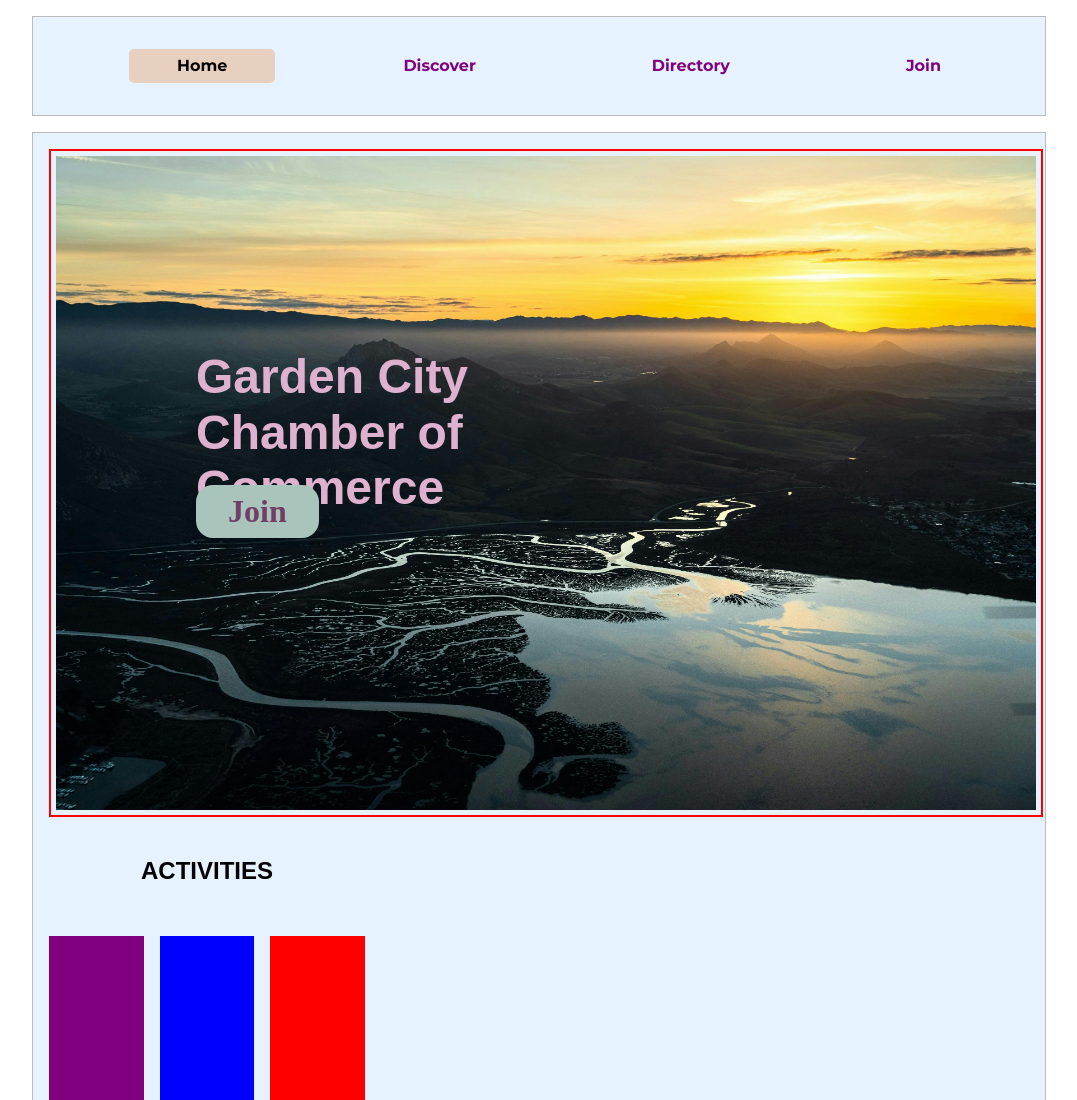
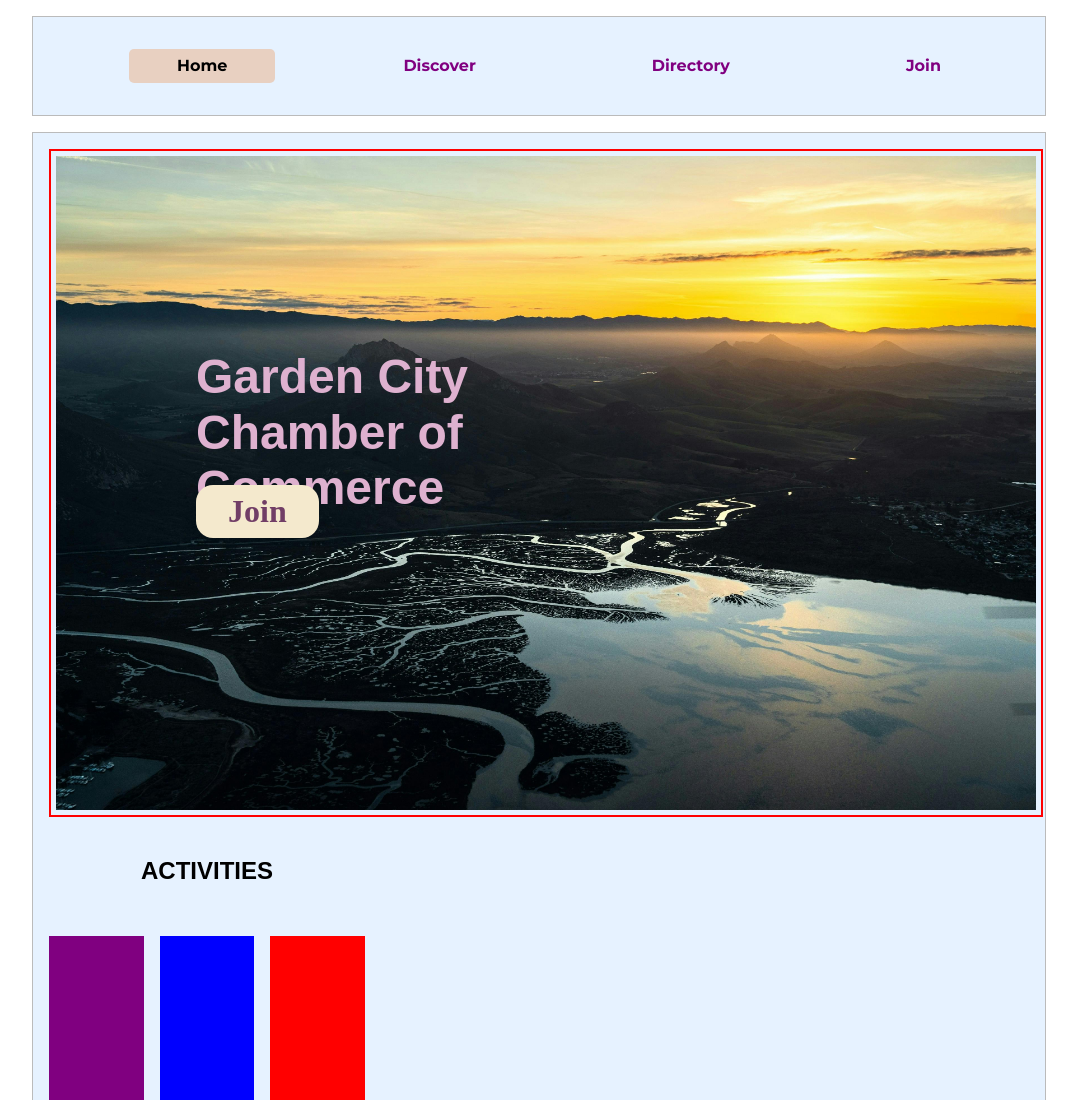
Before and after one commit to emeksdot/wdd230, a plain HTML site: page chamber/index.html in a window 1280 px wide. Shown: the top 1100 px of the page, without its empty margins (101-1178 px from the left). Drawn offline with Linux system fonts and the light colour scheme; files that its build step writes are made by us from their sources; a web font is replaced by a local one.

Commit message:
adjusted the call out colors again

```diff
--- a/chamber/styles/base.css
+++ b/chamber/styles/base.css
@@ -142,7 +142,7 @@ main{
 
 .call-out{
   padding: .2rem .75rem;
-  background-color: var(--accent1-color);
+  background-color: var(--accent2-color);
   color: var(--primary-color-dark);
   font-size: 2rem;
   text-decoration: none;
--- a/chamber/styles/larger.css
+++ b/chamber/styles/larger.css
@@ -27,7 +27,7 @@
 
 .call-out{
   padding: .5rem 2rem;
-  background-color: var(--accent1-color);
+  background-color: var(--accent2-color);
   color: var(--primary-color-dark);
   font-size: 2rem;
   text-decoration: none;
```
